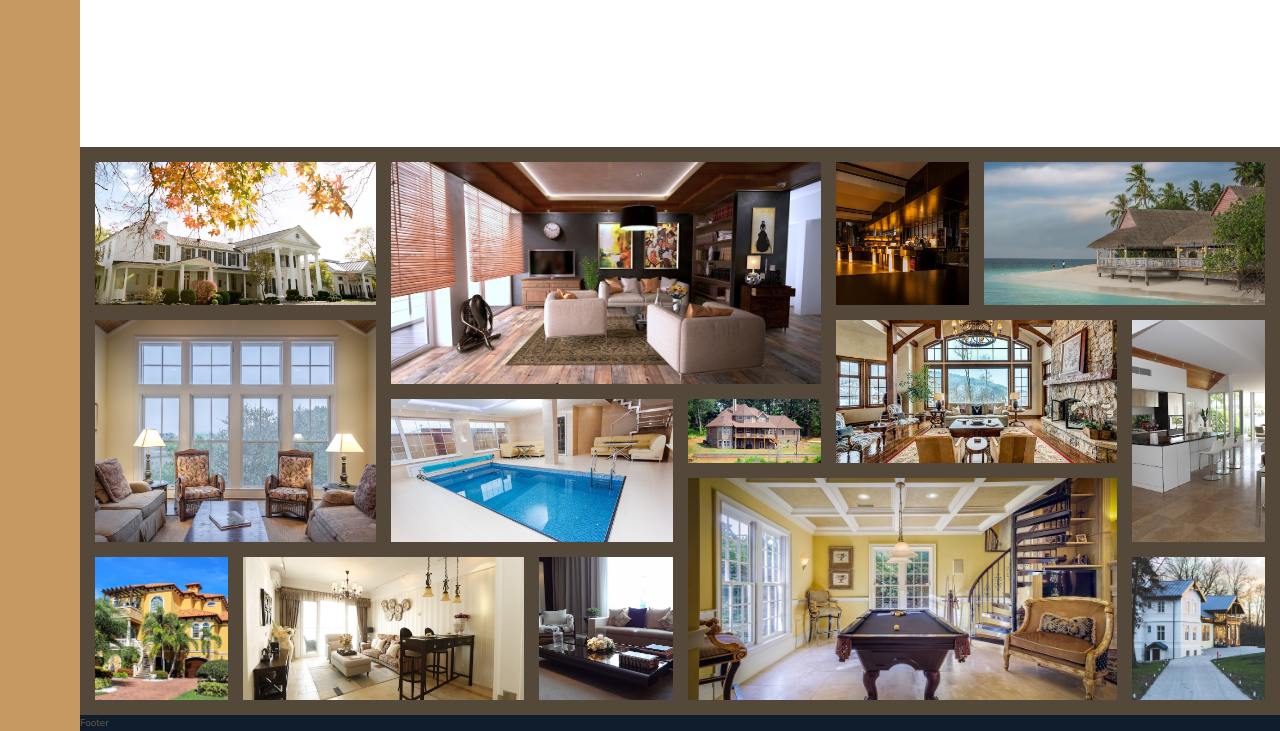
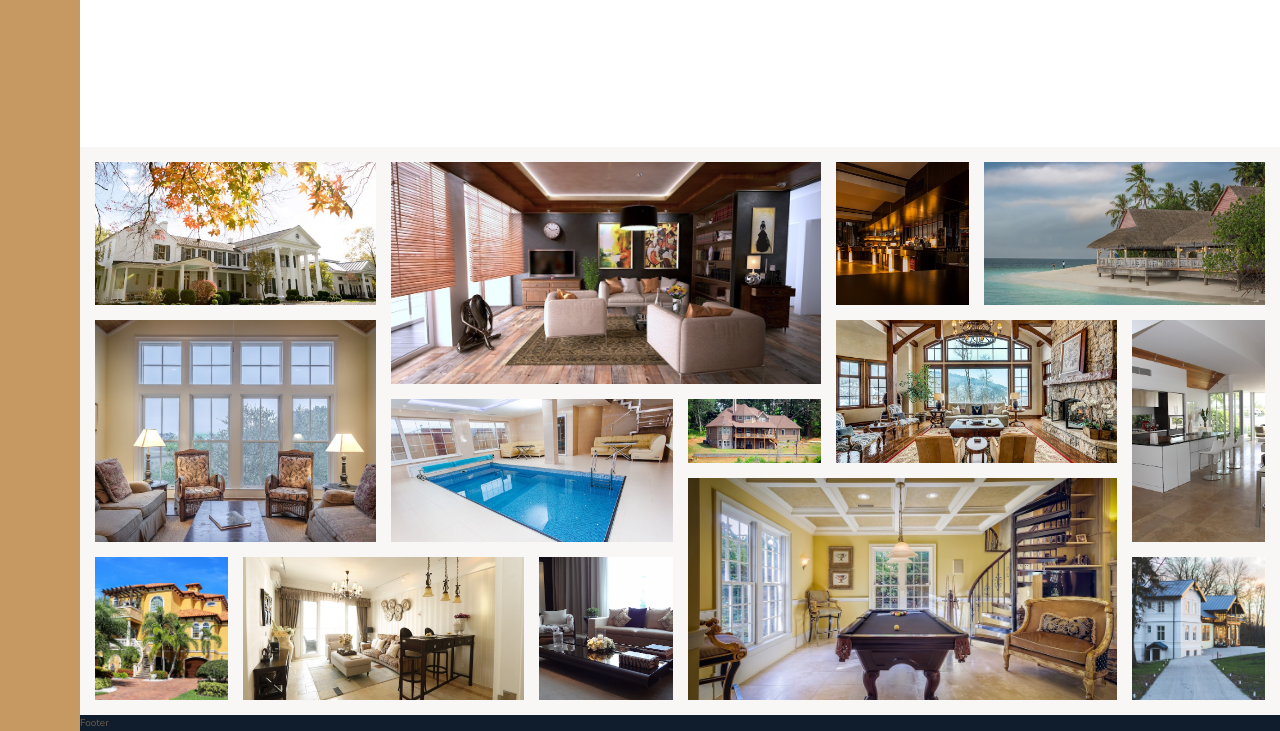
Before and after one commit to amritpoudel11/NexterProject, a website: page index.html in a window 1280 px wide. Shown: the part 2975-3706 px from the top of the page. Drawn offline with nearby package versions, Linux system fonts and the light colour scheme.

Commit message:
fixed the background color of gallery

```diff
--- a/sass/_gallery.scss
+++ b/sass/_gallery.scss
@@ -1,5 +1,5 @@
 .gallery{
-   background-color: $color-grey-dark-1;
+   background-color: $color-grey-light-1;
    grid-column: full-start / full-end;
 
     display: grid;
```
Also changed, not shown: css/style.css.
